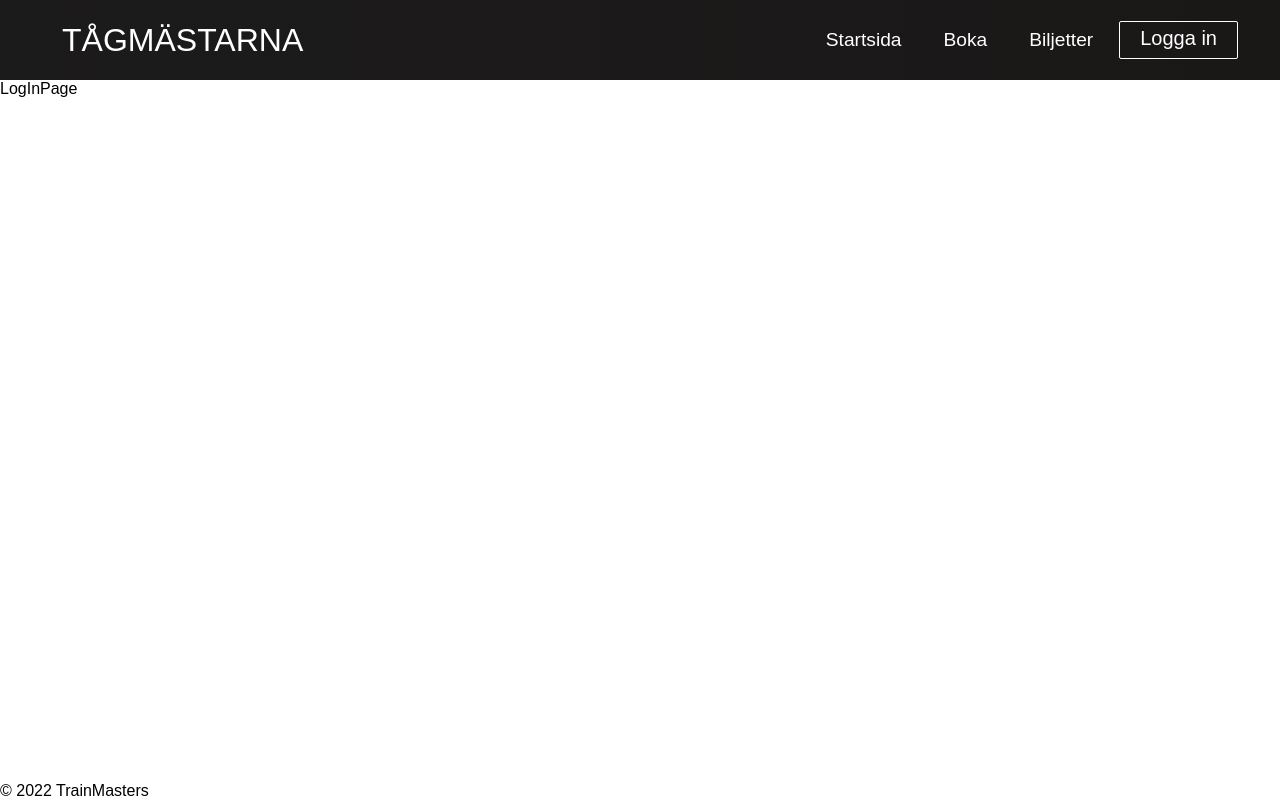
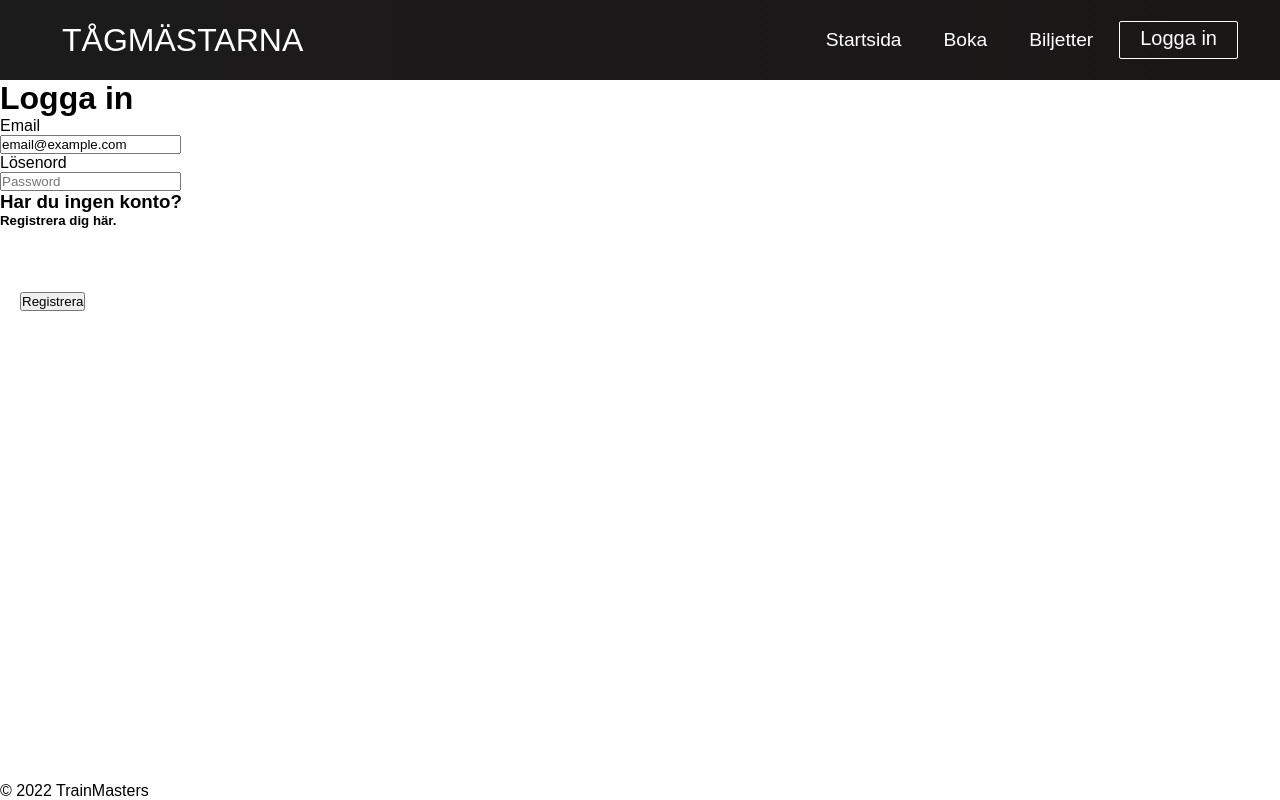
Before and after one commit to NikyAviator/TrainMasters, a React (Vite) app: page /logga-in in a window 1280 px wide. Built offline with nearby package versions, Linux system fonts and the light colour scheme.

Commit message:
Added content to login page

```diff
--- a/scss/StartPage.scss
+++ b/scss/StartPage.scss
@@ -21,7 +21,7 @@
   padding-top: 5%;
 }
 
-button {
+.home-book-btn {
   border-radius: 2px;
   outline: none;
   border: none;
@@ -34,7 +34,7 @@ button {
   transition-duration: 0.4s;
 }
 
-button:hover {
+.home-book-btn:hover {
   background: #fff;
   color: #242424;
   transform: scale(1.05);
--- a/src/pages/LogInPage.jsx
+++ b/src/pages/LogInPage.jsx
@@ -1,5 +1,50 @@
 import React from "react";
+import { Link } from "react-router-dom";
 
 export default function LogInPage() {
-  return <div>LogInPage</div>;
+  return (
+    <div>
+      <div className="Heading">
+        <h1>Logga in</h1>
+      </div>
+      <form>
+        <div class="form-group row">
+          <label for="staticEmail" class="col-sm-2 col-form-label">
+            Email
+          </label>
+          <div class="col-sm-10">
+            <input
+              type="text"
+              readonly
+              class="form-control-plaintext"
+              id="staticEmail"
+              value="email@example.com"
+            />
+          </div>
+        </div>
+        <div class="form-group row">
+          <label for="inputPassword" class="col-sm-2 col-form-label">
+            Lösenord
+          </label>
+          <div class="col-sm-10">
+            <input
+              type="password"
+              class="form-control"
+              id="inputPassword"
+              placeholder="Password"
+            />
+          </div>
+        </div>
+      </form>
+      <div className="Register-heading">
+        <h3>Har du ingen konto?</h3>
+        <h5>Registrera dig här.</h5>
+      </div>
+      <div className="btn">
+        <Link to="/registrera">
+          <button>Registrera</button>
+        </Link>
+      </div>
+    </div>
+  );
 }
--- a/src/pages/StartPage.jsx
+++ b/src/pages/StartPage.jsx
@@ -12,7 +12,7 @@ export default function StartPage() {
         </div>
         <div className="btn">
           <Link to="/boka">
-            <button>Boka en resa</button>
+            <button className="home-book-btn">Boka en resa</button>
           </Link>
         </div>
       </div>
```
